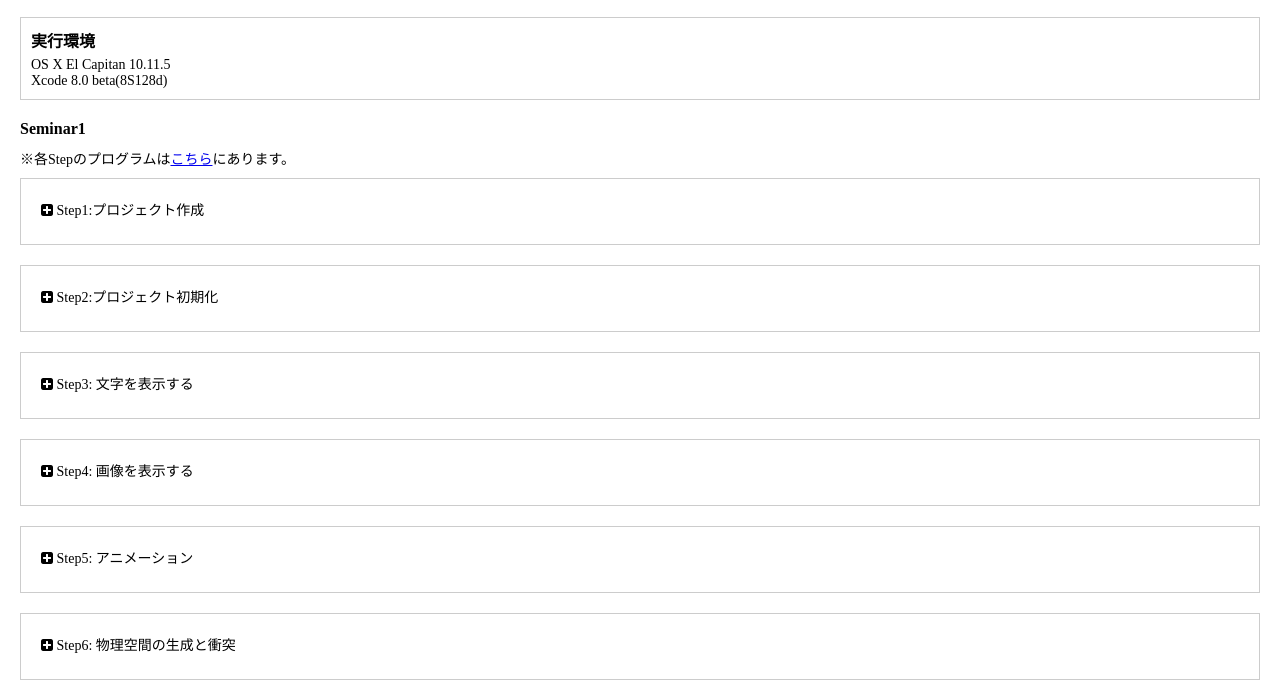
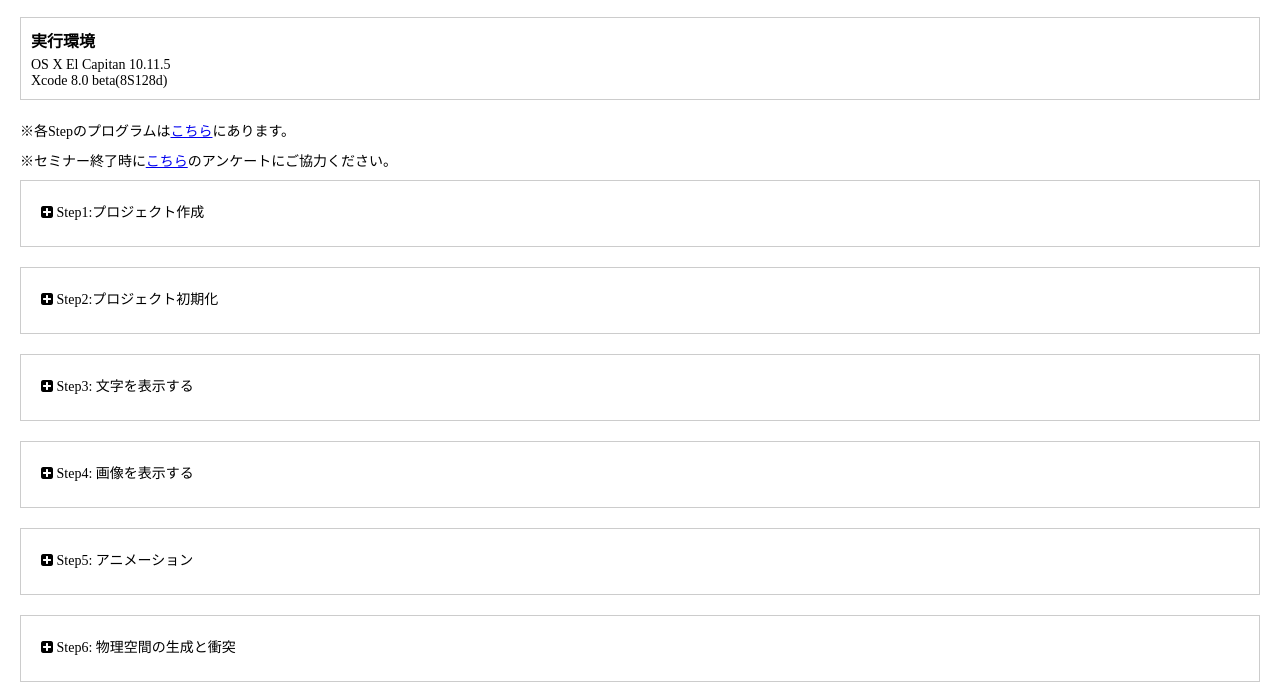
Before and after one commit to code0-sh/SwiftSeminar, a website with bundled scripts: page index.html in a window 1280 px wide. Shown: the part 66-765 px from the top of the page. Built offline with nearby package versions, Linux system fonts and the light colour scheme.

Commit message:
アンケートへのリンクを追加

```diff
--- a/index.html
+++ b/index.html
@@ -18,8 +18,8 @@
       <section class="env mb20">
         <h2 class="env-title">実行環境</h2>OS X El Capitan 10.11.5 <br> Xcode 8.0 beta(8S128d)
       </section>
-      <h3 class="play-title">Seminar1</h3>
       <p class="mb10">※各Stepのプログラムは<a href="https://github.com/code0-sh/SwiftSeminarProgram" target="blank">こちら</a>にあります。</p>
+      <p class="mb10">※セミナー終了時に<a href="https://code0-sh.github.io/SwiftSeminar/opinionaire.html" target="blank">こちら</a>のアンケートにご協力ください。</p>
       <section class="playground">
         <div class="play-list">
           <div class="play-list-item">
```
